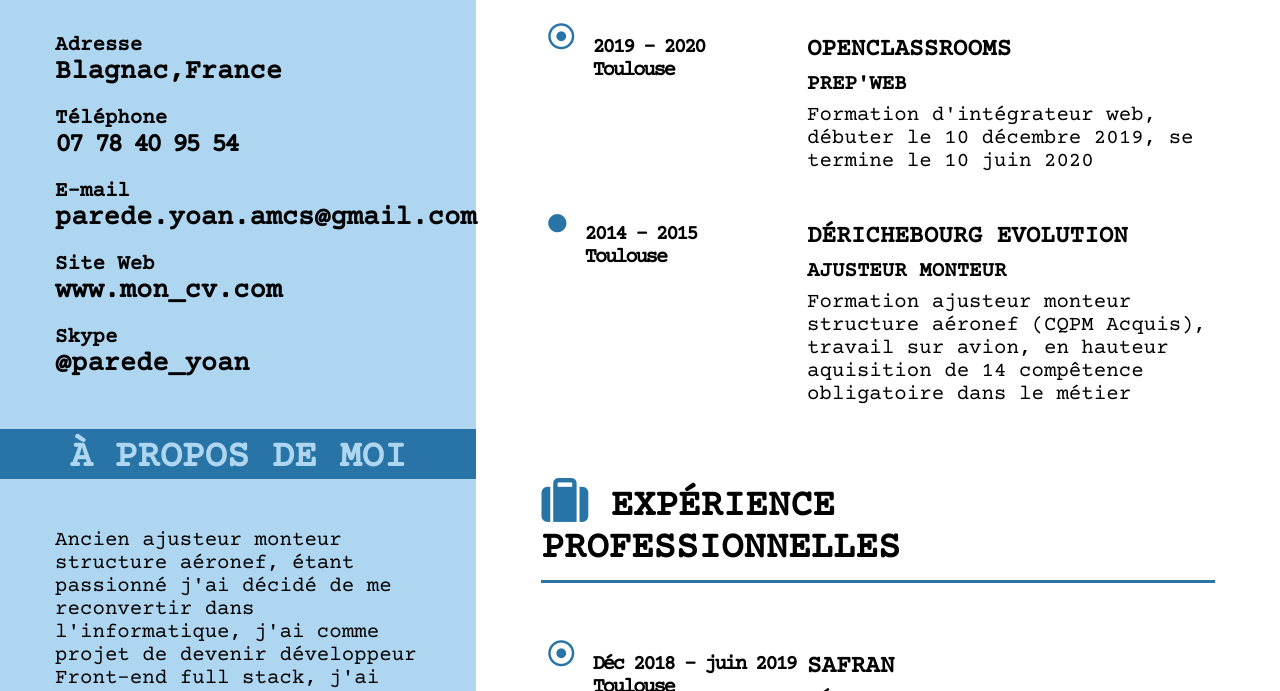
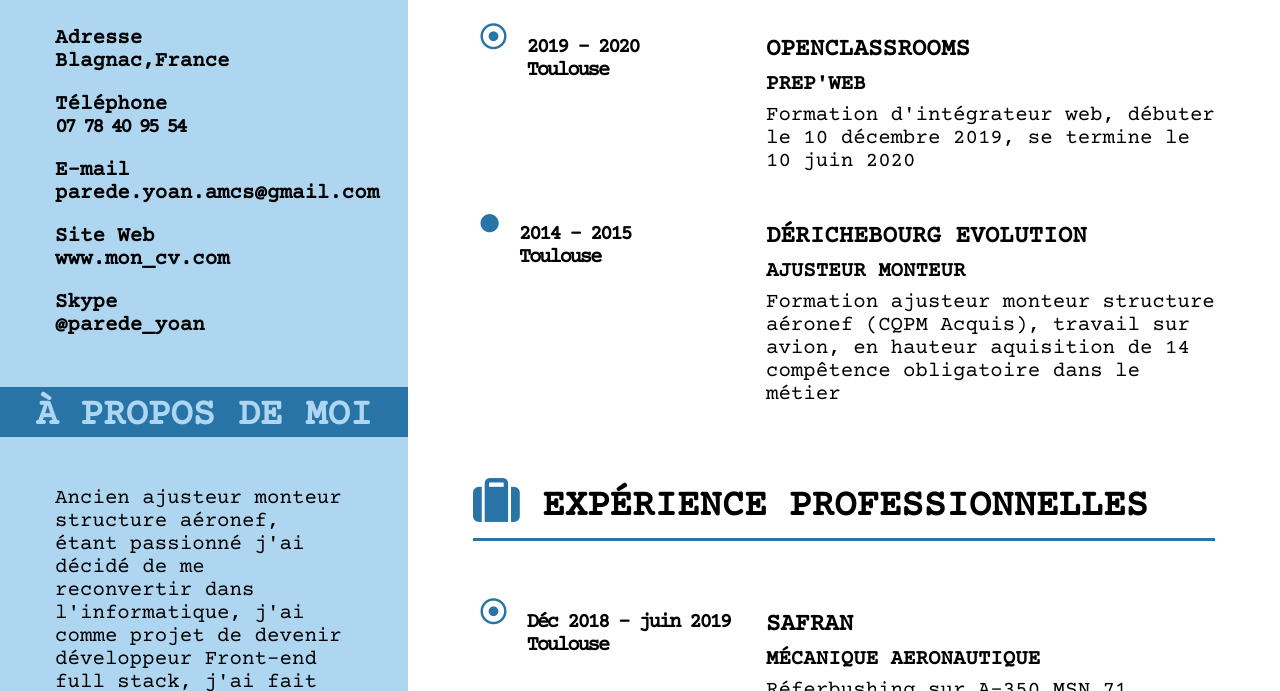
Before and after one commit to Y-parede-dev/OC-Projet-2, a plain HTML site: page index.html in a window 1280 px wide. Shown: the part 409-1100 px from the top of the page. Drawn offline with nearby package versions, Linux system fonts and the light colour scheme.

Commit message:
rework error to font-size on <p> inside contact class

```diff
--- a/css/partials/_all.scss
+++ b/css/partials/_all.scss
@@ -19,9 +19,7 @@ aside {
 	background-color: $bleu-clair;
 	.contact{
 		font-weight: bold;
-		p {
-			font-size: 1.3em;
-		}
+
 		h3 {
 			font-size: 1em;
 		}
```
Also changed, not shown: css/style.css, 1 other file.
